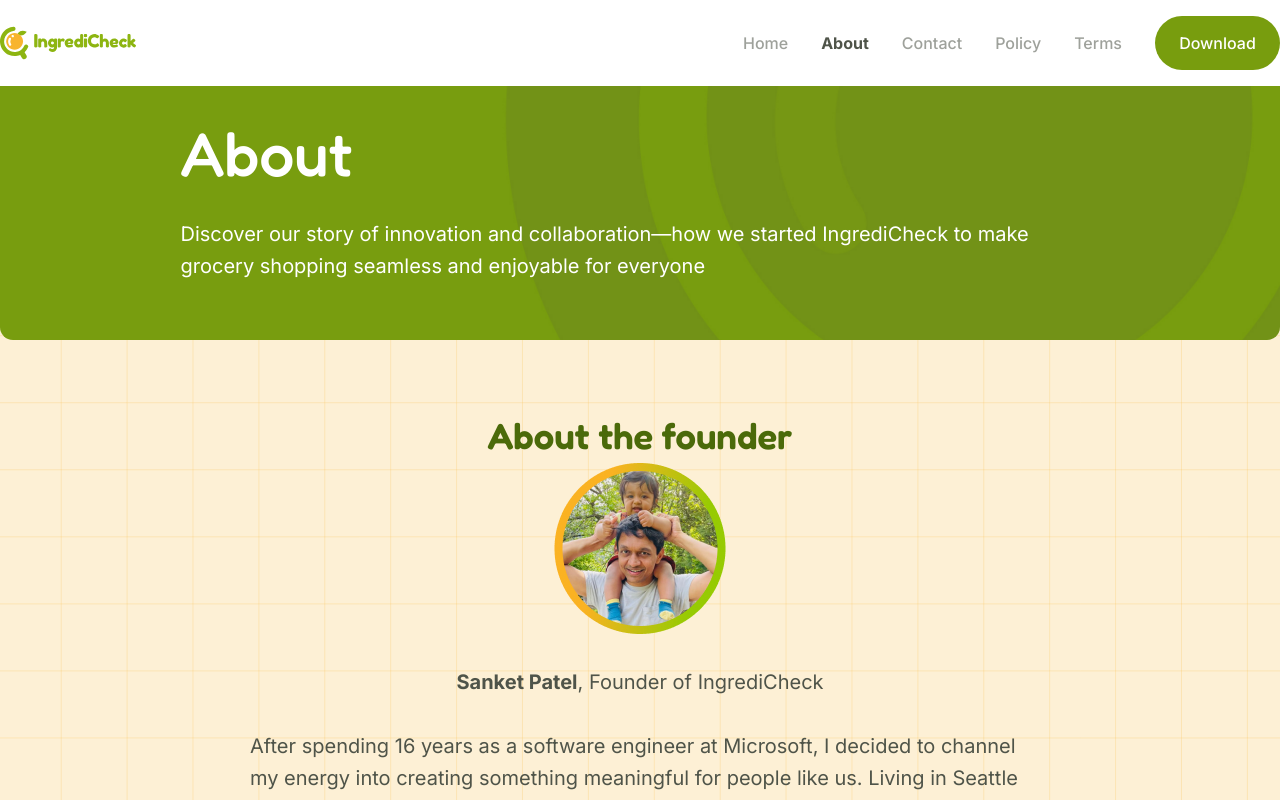
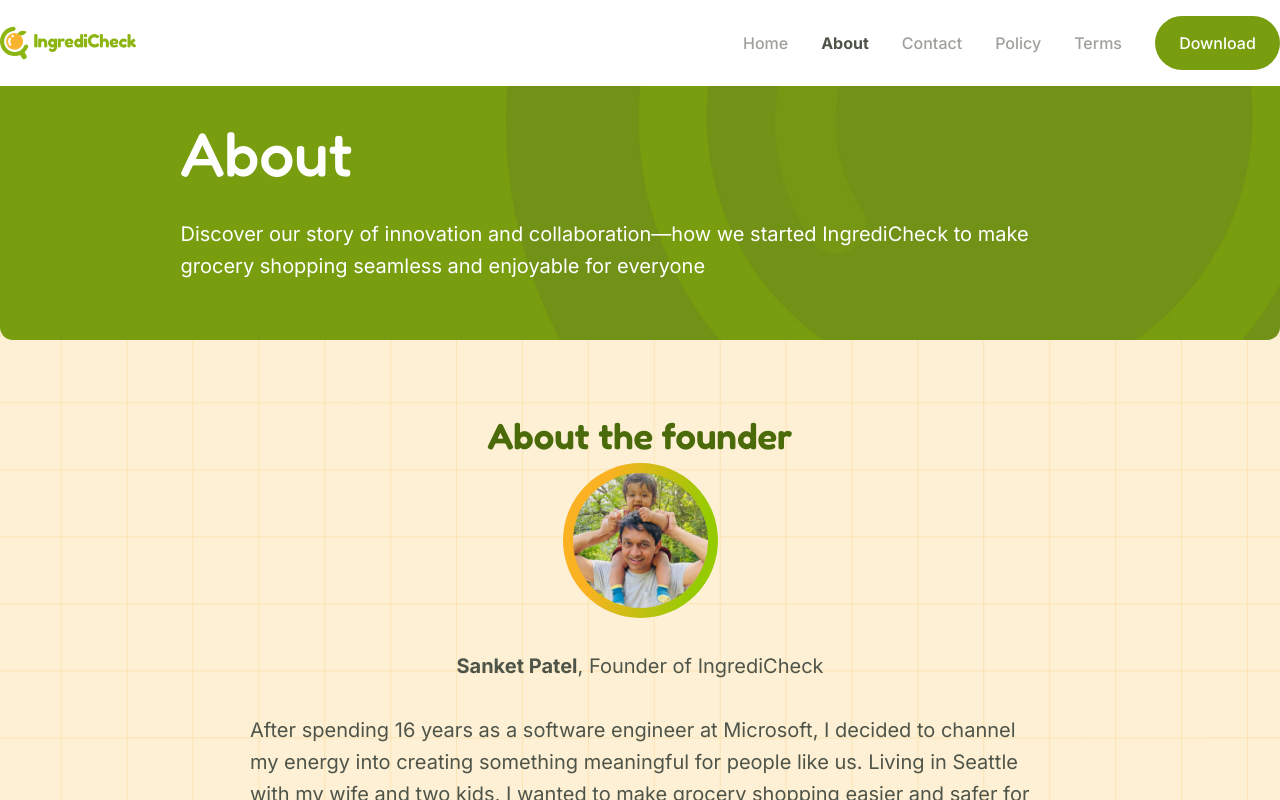
Before and after one commit to nur-it/ingredi-check-landing-page, a React (Vite) app: page /about in a window 1280 px wide. Shown: the top 800 px of the page. Built offline with nearby package versions, Linux system fonts and the light colour scheme.

Commit message:
founder image fixed

```diff
--- a/src/components/screen/About/AboutFounder.tsx
+++ b/src/components/screen/About/AboutFounder.tsx
@@ -1,4 +1,5 @@
-import founderImage from "../../../assets/images/founderImage/founderImage.png";
+// import founderImage from "../../../assets/images/founderImage/founderImage.png";
+import founderImg from "../../../assets/images/founderImage/founderImg.png";
 const AboutFounder = () => {
   return (
     <section>
@@ -10,12 +11,12 @@
             </h2>
           </div>
           <div className="text-center">
-            {/* <div className="w-[12rem] h-[12rem] md:w-[15.5rem] md:h-[15.5rem] rounded-full mx-auto bg-[linear-gradient(281.71deg,_#96CB02_16.78%,_#FAB222_73.53%)]">
-                <img src={} alt=""  className="w-[10.5rem] h-[10.5rem] md:w-[13.5rem] md:h-[13.5rem] rounded-full"/>
+            <div className="w-[12rem] h-[12rem] md:w-[15.5rem] md:h-[15.5rem] flex justify-center items-center rounded-full mx-auto bg-[linear-gradient(281.71deg,_#96CB02_16.78%,_#FAB222_73.53%)]">
+                <img src={founderImg} alt="founderImg"  className="w-[10.5rem] h-[10.5rem] md:w-[13.5rem] md:h-[13.5rem] rounded-full"/>
+            </div>
+            {/* <div>
+              <img src={founderImage} alt="founderImage" className="mx-auto" />
             </div> */}
-            <div>
-              <img src={founderImage} alt="founderImage" className="mx-auto" />
-            </div>
             <p>
               <span className="font-bold">Sanket Patel</span>, Founder of
               IngrediCheck{" "}
```
Also changed, not shown: src/assets/images/founderImage/founderImg.png (added).
